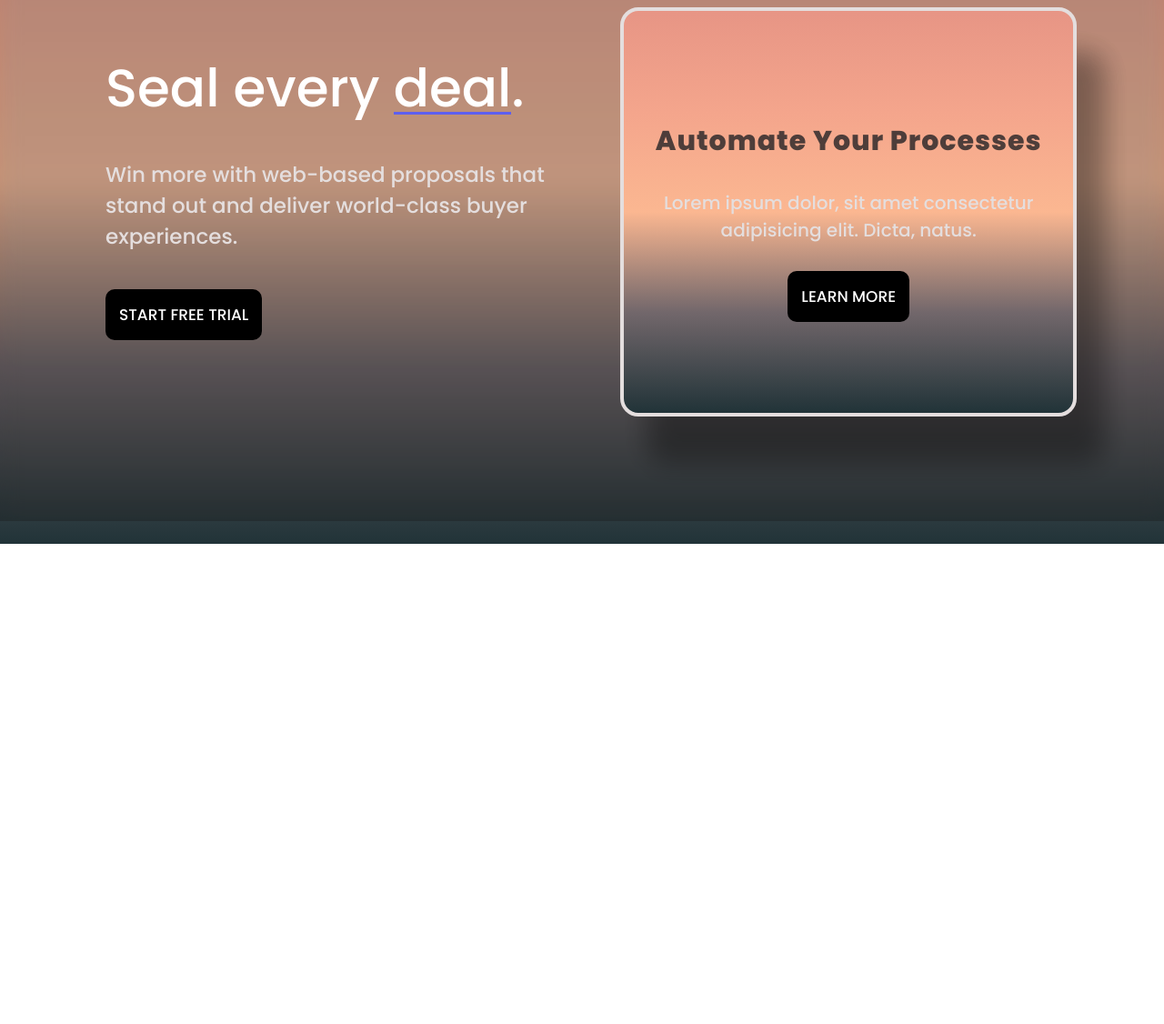
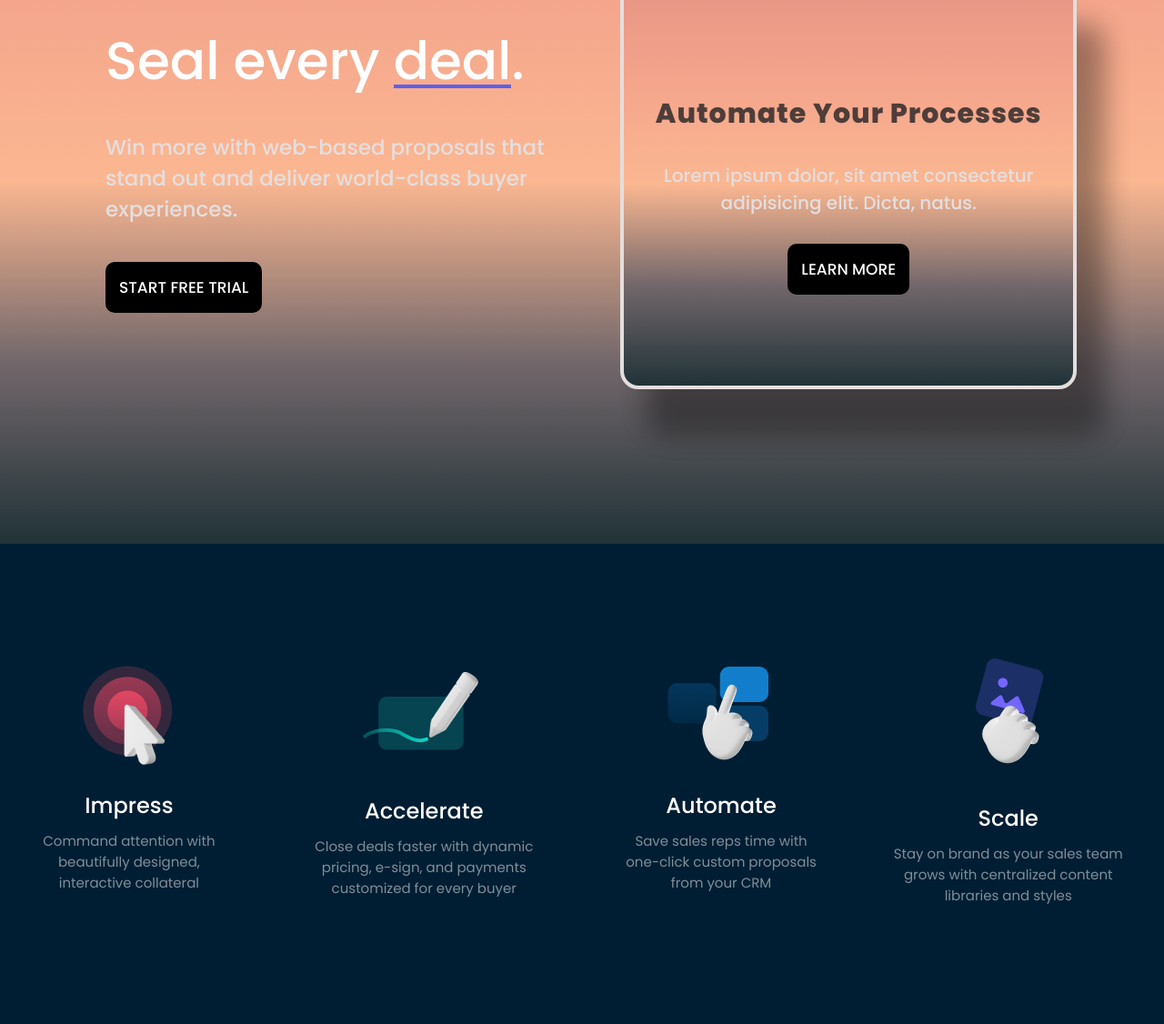
Before and after one commit to kennydageek/hotel-sass, a plain HTML site: page index.html in a window 1280 px wide. Shown: the part 202-1328 px from the top of the page at 91% size. Before the commit the page ends 800 px from the top, so only its background shows below. Drawn offline with Linux system fonts and the light colour scheme.

Commit message:
section process

```diff
--- a/index.html
+++ b/index.html
@@ -1,6 +1,5 @@
 <!DOCTYPE html>
 <html lang="en">
-
    <head>
         <meta charset="UTF-8">
         <meta http-equiv="X-UA-Compatible" content="IE=edge">
@@ -83,11 +82,47 @@
                </div>
           </div>
           <!-- Header content ends here -->
-        </header>
+     </header>
+          <!-- Header ends here -->
 
 
-   <!-- Header stops here -->
+   <!-- Processes/Services offered -->
 
+     <div class="section-process">
+          <div class="section-container flex">
+               <div class="section-items">
+                    <div class="section-image">
+                         <img src="images/impress.webp" alt="impress" class="section-image__image">
+                    </div>
+                    <h2 class="section__heading">Impress</h2>
+                    <p class="section__paragraph">Command attention with beautifully designed, interactive collateral</p>
+               </div>
+
+               <div class="section-items">
+                    <div class="section-image">
+                         <img src="images/accelerate.webp" alt="impress" class="section-image__image">
+                    </div>
+                    <h2 class="section__heading">Accelerate</h2>
+                    <p class="section__paragraph">Close deals faster with dynamic pricing, e-sign, and payments customized for every buyer</p>
+               </div>
+
+               <div class="section-items">
+                    <div class="section-image">
+                         <img src="images/automate.webp" alt="impress" class="section-image__image">
+                    </div>
+                    <h2 class="section__heading">Automate</h2>
+                    <p class="section__paragraph">Save sales reps time with one-click custom proposals from your CRM</p>
+               </div>
+
+               <div class="section-items">
+                    <div class="section-image">
+                         <img src="images/unleash.webp" alt="impress" class="section-image__image">
+                    </div>
+                    <h2 class="section__heading">Scale</h2>
+                    <p class="section__paragraph">Stay on brand as your sales team grows with centralized content libraries and styles</p>
+               </div>
+          </div>
+     <div/>
    </body>
 
 </html>
--- a/style.css
+++ b/style.css
@@ -12,6 +12,7 @@ All custom properties start here
 
 :root {
     /* Background color variables */
+    --bg-color-deepBlue: #001E33;
     --bg-color-deepOrange: #E79585;
     --bg-color-lighterOrange: #FBB791;
     --bg-color-lightOrange: #F4A58C;
@@ -22,12 +23,14 @@ All custom properties start here
     --bg-gradient:linear-gradient(to bottom, #e79585, #f4a58c, #fbb791, #72676b, #213338);
     --bg-gradient-invert:linear-gradient(to bottom, #213338, #72676b,#fbb791, #f4a58c, #e79585);
     --border-underline: #5D5FEF;
+
     /* Text color variables */
     --color-grey: #47535dbf;
     --color-white: #fff;
     --color-white2: rgba(255,255,255, .2);
     --color-black: rgba(0,0,0, .2);
     --color-white3: #e4dede;
+    --color-blue1: #7f8e99;
 
     /* Font family variables*/
     --font-familyHead: poppins, sans-serif;
@@ -51,6 +54,7 @@ All custom properties start here
 /* setting 1rem = 10px */
 html {
     font-size: 62.5%;
+    overflow-x: hidden;
 }
 
 /* Basic Reset Ends */
@@ -62,7 +66,6 @@ Body Styles
 body {
     font-size: 1.6rem;
     font-family: var(--font-familyText);
-    /* overflow-x: hidden; */
 }
 
 .header {
@@ -70,7 +73,7 @@ body {
    width: 100vw;
    height: 100vh;
    background-image: var(--bg-gradient);
-   overflow-x: hidden;
+   /* overflow-x: hidden; */
 }
 
  .navigation {
@@ -151,34 +154,29 @@ body {
 }
 
 .header-content {
-   /* background: red; */
-   background-color: var(--color-black);
-   backdrop-filter: blur(10px) saturate(80%);
+   /* background-color: var(--color-black); */
+   /* backdrop-filter: blur(10px) saturate(80%); */
    min-height: 69rem;
-   /* background:blue; */
-   /* opacity: .3; */
+   position: absolute;
+   top: 50%;
+   transform: translateY(-50%);
 
 }
 
 .content-container {
     display: flex;
-    /* flex-wrap: wrap-reverse; */
     justify-content: space-around;
     align-items: center;
-    /* background: pink; */
-
     height: 68rem;
     width: 85%;
     margin: 0 auto;
     border: none;
-    /* background: blue; */
     padding-top: 2rem;
 }
 
 .content-text {
     flex-basis: 60rem;
     height: 40rem;
-    /* background: green; */
     opacity:1;
     margin: 2rem;
 }
@@ -196,9 +194,10 @@ body {
 
 .content-text__heading--underline {
     display: inline-block;
-    border-bottom: 3px solid var(--border-underline);
+    border-bottom: 4px solid var(--border-underline);
     padding-bottom:.5rem;
     line-height: .7;
+    /* background: red; */
 }
 
 .content-text__paragraph {
@@ -245,6 +244,45 @@ body {
     height: 100%
 }
 
+/* Section processes stars here */
+
+.section-process {
+    background-color: var(--bg-color-deepBlue);
+    padding: 10rem 0;
+}
+
+.section-container {
+    display: flex;
+    align-items: center;
+    justify-content: space-evenly;
+}
+
+.section-items {
+    text-align: center;
+    padding: 2rem;
+    color: var(--color-blue1);
+}
+
+.section-image {
+
+}
+
+.section-image__image {
+
+}
+
+.section__heading{
+    color: var(--color-white);
+    font-weight: 500;
+    margin: 1rem;
+}
+
+.section__paragraph{
+    margin: 1rem auto;
+    font-size: 1.5rem;
+    width: 87%;
+    /* background: red; */
+}
 /*Body Styles ends */
 
 
```
Also changed, not shown: images/accelerate.webp (added), images/automate.webp (added), images/impress.webp (added), images/unleash.webp (added).
